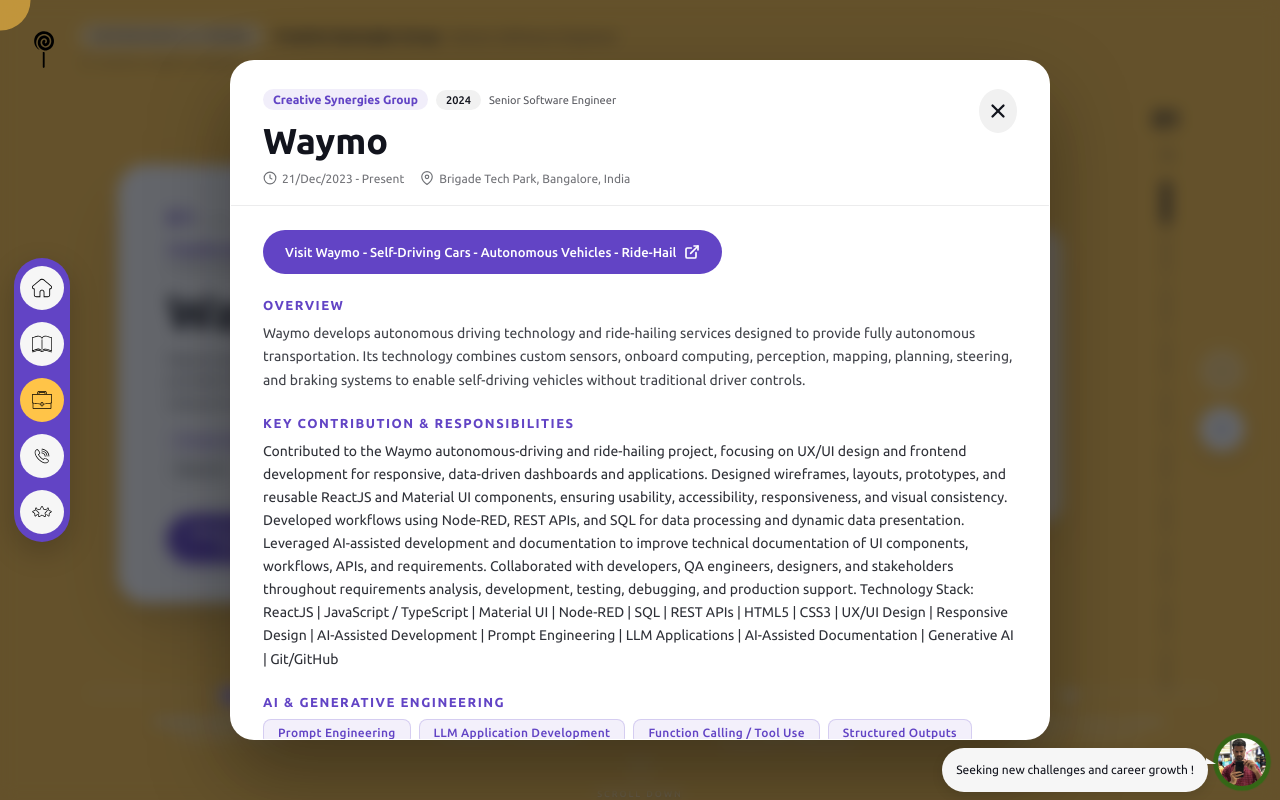
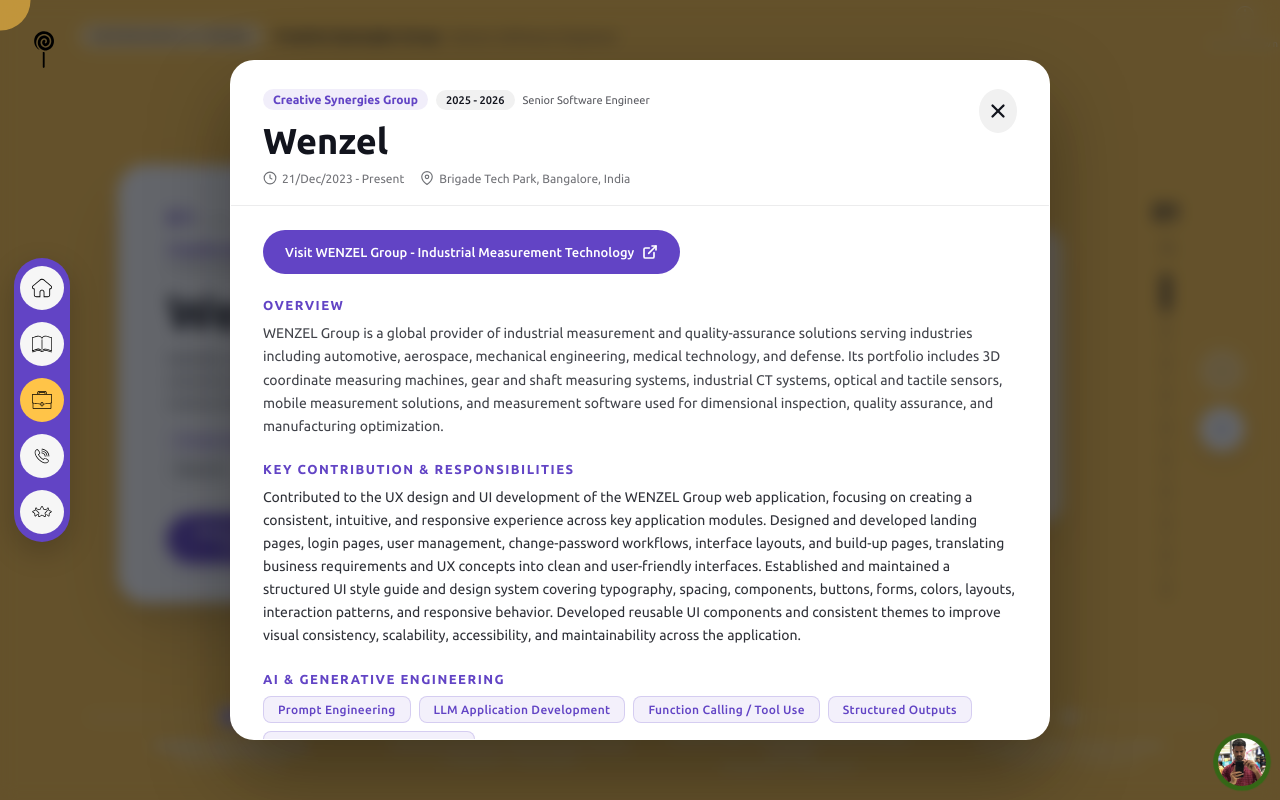
Before and after one commit to JammyJamm/Portfolio, a React (Create React App) app in the folder sourcecode/: page /experience in a window 1280 px wide. Both pictures are taken after a click on the button "Read Full Case Study". Built offline with nearby package versions, Linux system fonts and the light colour scheme.

Commit message:
#Updated changes

```diff
--- a/sourcecode/src/pages/available/style.scss
+++ b/sourcecode/src/pages/available/style.scss
@@ -11,6 +11,7 @@
   display: flex;
   align-items: center;
   justify-content: center;
+  pointer-events: auto;
 
   .imgContainer {
     width: 100%;
@@ -34,6 +35,8 @@
     font-size: 12px;
     font-weight: 400;
     white-space: nowrap;
+    opacity: 0;
+    transition: all 0.3s ease-in;
 
     a {
       width: auto;
@@ -55,7 +58,7 @@
         border-bottom: 0px solid transparent;
         border-left: 10px solid var(--btn-icon-color, #f6f6f6);
         position: absolute;
-        top: 10px;
+        top: 12px;
         right: -8px;
         transition: all 0.3s ease-in;
       }
@@ -69,6 +72,11 @@
         }
       }
     }
+  }
+  &:hover .text,
+  &:focus-within .text {
+    opacity: 1;
+    transition: all 0.3s ease-in;
   }
 }
 
--- a/sourcecode/src/pages/experience/Index.js
+++ b/sourcecode/src/pages/experience/Index.js
@@ -43,6 +43,19 @@
 
       projects: [
         {
+          Project: "Wenzel",
+          link: "WENZEL Group - Industrial Measurement Technology",
+          href: "https://www.wenzel-group.com/",
+          year: "2025 - 2026",
+
+          what_we_do:
+            "WENZEL Group is a global provider of industrial measurement and quality-assurance solutions serving industries including automotive, aerospace, mechanical engineering, medical technology, and defense. Its portfolio includes 3D coordinate measuring machines, gear and shaft measuring systems, industrial CT systems, optical and tactile sensors, mobile measurement solutions, and measurement software used for dimensional inspection, quality assurance, and manufacturing optimization.",
+
+          contribution:
+            "Contributed to the UX design and UI development of the WENZEL Group web application, focusing on creating a consistent, intuitive, and responsive experience across key application modules. Designed and developed landing pages, login pages, user management, change-password workflows, interface layouts, and build-up pages, translating business requirements and UX concepts into clean and user-friendly interfaces. Established and maintained a structured UI style guide and design system covering typography, spacing, components, buttons, forms, colors, layouts, interaction patterns, and responsive behavior. Developed reusable UI components and consistent themes to improve visual consistency, scalability, accessibility, and maintainability across the application.",
+        },
+
+        {
           Project: "Waymo",
           link: "Waymo - Self-Driving Cars - Autonomous Vehicles - Ride-Hail",
           href: "https://www.waymo.com/",
@@ -62,23 +75,10 @@
           year: "2024",
 
           what_we_do:
-            "Wiggins Lift Co. develops and manufactures high-capacity, specialized material-handling equipment and forklifts for demanding applications. Its products support marine and marina operations, agriculture, mining, construction, and military applications, including Marina Bull, Yard Bull, electric forklifts, tire manipulators, telehandlers, and multi-purpose trucks. The company focuses on customized equipment designed around lifting capacity, stability, safety, durability, maneuverability, and customer-specific requirements.",
+            "Wiggins Lift Co. develops and manufactures high-capacity, specialized material-handling equipment and forklifts for demanding applications. Its products support marine and marina operations, agriculture, mining, construction, and military applications, including Marina Bull, Yard Bull, electric forklifts, tire manipulators, telehandlers, and multi-purpose trucks.",
 
           contribution:
             "Contributed to the UX design and UI development of a web-based fleet and asset management platform for Wiggins Lift. Designed intuitive, data-driven interfaces for monitoring and managing connected vehicles and operational information. Designed dashboard experiences, organization lists, organization details, asset lists, asset details, fault history, trip history, and trip-view screens, with emphasis on information hierarchy, navigation, data visibility, usability, and efficient user workflows.",
-        },
-
-        {
-          Project: "Wenzel",
-          link: "WENZEL Group - Industrial Measurement Technology",
-          href: "https://www.wenzel-group.com/",
-          year: "2025 - 2026",
-
-          what_we_do:
-            "WENZEL Group is a global provider of industrial measurement and quality-assurance solutions serving industries including automotive, aerospace, mechanical engineering, medical technology, and defense. Its portfolio includes 3D coordinate measuring machines, gear and shaft measuring systems, industrial CT systems, optical and tactile sensors, mobile measurement solutions, and measurement software used for dimensional inspection, quality assurance, and manufacturing optimization.",
-
-          contribution:
-            "Contributed to the UX design and UI development of the WENZEL Group web application, focusing on creating a consistent, intuitive, and responsive experience across key application modules. Designed and developed landing pages, login pages, user management, change-password workflows, interface layouts, and build-up pages, translating business requirements and UX concepts into clean and user-friendly interfaces. Established and maintained a structured UI style guide and design system covering typography, spacing, components, buttons, forms, colors, layouts, interaction patterns, and responsive behavior. Developed reusable UI components and consistent themes to improve visual consistency, scalability, accessibility, and maintainability across the application.",
         },
       ],
     },
@@ -96,6 +96,19 @@
 
       projects: [
         {
+          Project: "KYSOR Warren",
+          link: "Kysor Warren",
+          href: "https://www.kysorwarren.com/en",
+          year: "2023",
+
+          what_we_do:
+            "Kysor Warren is a commercial refrigeration company that designs and manufactures refrigerated display cases, refrigeration systems, and related equipment for supermarkets, grocery stores, convenience stores, foodservice businesses, and other retailers across North America. Its solutions support the storage and merchandising of dairy, meat, frozen foods, produce, beverages, and prepared foods, with emphasis on reliability, energy efficiency, sustainability, and flexible store layouts.",
+
+          contribution:
+            "Contributed to the Kysor Warren digital application and e-commerce platform, focusing on UX design and ReactJS-based UI development. Designed intuitive, responsive, and user-friendly interfaces for refrigeration and retail-focused business workflows. Created wireframes, page layouts, navigation flows, reusable components, forms, dashboards, data-driven screens, and responsive designs with emphasis on usability, accessibility, consistency, and performance. Developed scalable UI components using ReactJS, JavaScript/TypeScript, Material UI, Bootstrap 3.6+, HTML5, and CSS3 using component-based architecture and reusable design patterns. Integrated frontend interfaces with REST APIs and backend services for dynamic product, customer, and operational data. Collaborated with UX designers, backend developers, QA engineers, product owners, and business stakeholders throughout requirements analysis, UX/UI design, development, testing, debugging, code reviews, and production support. Technical Skill Set: ReactJS | JavaScript | TypeScript | Material UI | Bootstrap 3.6+ | HTML5 | CSS3 | REST APIs | Responsive Web Design | UX/UI Design | Wireframing | Prototyping | Design Systems | Component-Based Architecture | API Integration | Cross-Browser Compatibility | Git | Jira | VS Code",
+        },
+
+        {
           Project: "Hyfra",
           link: "Hyfra",
           href: "https://www.hyfra.com/de/",
@@ -107,19 +120,6 @@
           contribution:
             "Contributed to UX design and UI development for SAP Hybris 6.4 B2B/B2C e-commerce applications, delivering responsive, intuitive, and reusable storefront experiences. Designed wireframes, page layouts, navigation flows, mockups, prototypes, and UI components. Developed and customized CMS components, content slots, product listing/detail pages, search and navigation, checkout flows, forms, account pages, email templates, responsive grid systems, and reusable frontend modules using Bootstrap 3.6+. Customized OOTB Hybris functionality, JSP/WCMS templates, automatic template merging, and reusable UI patterns. Configured and customized Product Cockpit, CMS Cockpit, SmartEdit, and Backoffice. Implemented Hybris AddOns and extensions including SmartEdit, Captcha, Customer Interests, and Wishlist functionality. Integrated SAP Hybris with SAP ERP and third-party systems using REST APIs and OCC. Collaborated with UX designers, backend developers, QA engineers, architects, and business stakeholders throughout requirements analysis, implementation, testing, debugging, code reviews, performance optimization, deployment, documentation, and production support. Technical Skill Set: SAP Hybris 6.4 | B2B/B2C E-commerce | CMS | WCMS | Product Cockpit | CMS Cockpit | SmartEdit | Backoffice | OOTB Customization | AddOns & Extensions | JSP | OCC | REST APIs",
         },
-
-        {
-          Project: "KYSOR Warren",
-          link: "Kysor Warren",
-          href: "https://www.kysorwarren.com/en",
-          year: "2023",
-
-          what_we_do:
-            "Kysor Warren is a commercial refrigeration company that designs and manufactures refrigerated display cases, refrigeration systems, and related equipment for supermarkets, grocery stores, convenience stores, foodservice businesses, and other retailers across North America. Its solutions support the storage and merchandising of dairy, meat, frozen foods, produce, beverages, and prepared foods, with emphasis on reliability, energy efficiency, sustainability, and flexible store layouts.",
-
-          contribution:
-            "Contributed to the Kysor Warren digital application and e-commerce platform, focusing on UX design and ReactJS-based UI development. Designed intuitive, responsive, and user-friendly interfaces for refrigeration and retail-focused business workflows. Created wireframes, page layouts, navigation flows, reusable components, forms, dashboards, data-driven screens, and responsive designs with emphasis on usability, accessibility, consistency, and performance. Developed scalable UI components using ReactJS, JavaScript/TypeScript, Material UI, Bootstrap 3.6+, HTML5, and CSS3 using component-based architecture and reusable design patterns. Integrated frontend interfaces with REST APIs and backend services for dynamic product, customer, and operational data. Collaborated with UX designers, backend developers, QA engineers, product owners, and business stakeholders throughout requirements analysis, UX/UI design, development, testing, debugging, code reviews, and production support. Technical Skill Set: ReactJS | JavaScript | TypeScript | Material UI | Bootstrap 3.6+ | HTML5 | CSS3 | REST APIs | Responsive Web Design | UX/UI Design | Wireframing | Prototyping | Design Systems | Component-Based Architecture | API Integration | Cross-Browser Compatibility | Git | Jira | VS Code",
-        },
       ],
     },
 
@@ -129,23 +129,23 @@
       role: "Associate Web Developer",
       location: "Ascendas Tech Park, Chennai, India",
 
+      UX: "UX/UI Design | User-Centered Design | UX Research | User Flows | Information Architecture | Wireframing | Mockups | Prototyping | Responsive Design | Design Systems | Style Guides | Usability | Accessibility | Visual & Interaction Design | Design Handoff | Stakeholder Collaboration",
+
       Development:
         "ReactJS | JavaScript | TypeScript | Material UI | Bootstrap 3.6+ | HTML5 | CSS3 | SAP Hybris 6.4 | SmartEdit | WCMS | JSP | REST APIs | Git | Azure DevOps | VS Code | Grunt | SourceTree | Git Bash",
 
-      UX: "UX/UI Design | User-Centered Design | UX Research | User Flows | Information Architecture | Wireframing | Mockups | Prototyping | Responsive Design | Design Systems | Style Guides | Usability | Accessibility | Visual & Interaction Design | Design Handoff | Stakeholder Collaboration",
-
       projects: [
         {
-          Project: "Heatcraft Refrigeration - Middle East",
+          Project: "Heatcraft - Brazil",
           link: "Heatcraft Refrigeration",
           href: "https://www.heatcraftrpd.com/",
-          year: "2019",
+          year: "2021",
 
           what_we_do:
-            "Heatcraft Refrigeration Products develops and manufactures commercial and industrial refrigeration systems used across foodservice, supermarkets, cold storage, and industrial environments. Its portfolio includes unit coolers, condensing units, condensers, refrigeration racks, packaged systems, refrigeration controls, and related components.",
+            "Heatcraft provides refrigeration and climate-control equipment for foodservice, supermarket, cold-storage, and industrial markets, including remote condensers, evaporators, condensing units, integrated systems, and other refrigeration solutions.",
 
           contribution:
-            "Contributed to UX design and UI development for B2B/B2C e-commerce solutions using SAP Hybris. Developed responsive storefront pages, CMS components, content slots, forms, navigation, email templates, and reusable UI components. Customized Product Cockpit, CMS Cockpit, SmartEdit, Backoffice, WCMS, JSP templates, and OOTB functionality. Integrated SAP ERP and third-party systems using REST APIs and OCC. Collaborated with UX designers, backend developers, QA engineers, and business stakeholders across requirements analysis, UX/UI implementation, API integration, testing, debugging, code reviews, deployment, and production support. Technical Skill Set: SAP Hybris 6.4 | B2B/B2C E-commerce | CMS | WCMS | SmartEdit | Backoffice | Product Cockpit | CMS Cockpit | JSP | OCC | ReactJS | JavaScript | TypeScript | HTML5 | CSS3 | Bootstrap 3.6+ | Material UI | REST APIs | Responsive Web Design | UX/UI Design | Git | Azure DevOps | VS Code",
+            "Contributed to UX design and UI development for Heatcraft's commercial refrigeration platforms. Designed responsive product catalogs, product detail pages, dashboards, configuration tools, search and filter experiences, forms, and support workflows. Developed reusable UI components using ReactJS, JavaScript/TypeScript, Material UI, Bootstrap, HTML5, and CSS3, focusing on usability, accessibility, consistency, responsiveness, and performance. Collaborated with UX, development, QA, and business teams across wireframing, prototyping, UI development, API integration, testing, debugging, and production support.",
         },
 
         {
@@ -162,16 +162,16 @@
         },
 
         {
-          Project: "Heatcraft - Brazil",
+          Project: "Heatcraft Refrigeration - Middle East",
           link: "Heatcraft Refrigeration",
           href: "https://www.heatcraftrpd.com/",
-          year: "2021",
+          year: "2019",
 
           what_we_do:
-            "Heatcraft provides refrigeration and climate-control equipment for foodservice, supermarket, cold-storage, and industrial markets, including remote condensers, evaporators, condensing units, integrated systems, and other refrigeration solutions.",
+            "Heatcraft Refrigeration Products develops and manufactures commercial and industrial refrigeration systems used across foodservice, supermarkets, cold storage, and industrial environments. Its portfolio includes unit coolers, condensing units, condensers, refrigeration racks, packaged systems, refrigeration controls, and related components.",
 
           contribution:
-            "Contributed to UX design and UI development for Heatcraft's commercial refrigeration platforms. Designed responsive product catalogs, product detail pages, dashboards, configuration tools, search and filter experiences, forms, and support workflows. Developed reusable UI components using ReactJS, JavaScript/TypeScript, Material UI, Bootstrap, HTML5, and CSS3, focusing on usability, accessibility, consistency, responsiveness, and performance. Collaborated with UX, development, QA, and business teams across wireframing, prototyping, UI development, API integration, testing, debugging, and production support.",
+            "Contributed to UX design and UI development for B2B/B2C e-commerce solutions using SAP Hybris. Developed responsive storefront pages, CMS components, content slots, forms, navigation, email templates, and reusable UI components. Customized Product Cockpit, CMS Cockpit, SmartEdit, Backoffice, WCMS, JSP templates, and OOTB functionality. Integrated SAP ERP and third-party systems using REST APIs and OCC. Collaborated with UX designers, backend developers, QA engineers, and business stakeholders across requirements analysis, UX/UI implementation, API integration, testing, debugging, code reviews, deployment, and production support. Technical Skill Set: SAP Hybris 6.4 | B2B/B2C E-commerce | CMS | WCMS | SmartEdit | Backoffice | Product Cockpit | CMS Cockpit | JSP | OCC | ReactJS | JavaScript | TypeScript | HTML5 | CSS3 | Bootstrap 3.6+ | Material UI | REST APIs | Responsive Web Design | UX/UI Design | Git | Azure DevOps | VS Code",
         },
       ],
     },
@@ -189,19 +189,6 @@
 
       projects: [
         {
-          Project: "Lennox India - Website",
-          link: "Lennox India",
-          href: "https://www.lennoxindia.com/",
-          year: "2017 - 2018",
-
-          what_we_do:
-            "Lennox India is a technology and engineering organization supporting Lennox's global HVAC business through product engineering, software development, digital solutions, R&D, and technology services related to heating, ventilation, air conditioning, climate control, connected HVAC systems, monitoring, automation, and data-driven technologies.",
-
-          contribution:
-            "Contributed to the end-to-end UX design and UI development of the Lennox India company website, delivering a modern, responsive, intuitive, and visually consistent experience across desktop, tablet, and mobile devices. Defined user flows, information architecture, navigation patterns, page layouts, wireframes, mockups, interactive prototypes, and reusable UI components. Established design patterns for typography, spacing, grids, forms, buttons, navigation, content sections, and responsive layouts. Collaborated with UX designers, product owners, business stakeholders, and backend developers throughout the design and development lifecycle. Conducted design reviews and usability validation and iterated designs based on stakeholder and user feedback. As a Trainee, also supported hand-drawn sketches, wireframes, layouts, mockups, templates, final UI designs, storytelling, user flows, usability testing, information architecture, content strategy, responsive designs, animations/transitions, and frontend implementation.",
-        },
-
-        {
           Project: "Lennox India - S40 | E30 Smart Thermostat",
           link: "Lennox India",
           href: "https://www.lennoxindia.com/",
@@ -212,6 +199,19 @@
 
           contribution:
             "Contributed primarily to UX design for Lennox smart HVAC and thermostat solutions, focusing on intuitive experiences for temperature control, system monitoring, scheduling, and connected-device management. Conducted UX activities including user flows, information architecture, hand-drawn sketches, wireframes, page layouts, mockups, and interactive prototypes. Focused on navigation, content hierarchy, spacing, usability, accessibility, responsive design, and simplifying complex HVAC controls. Collaborated with product stakeholders, UX/UI designers, business teams, and developers to understand requirements, translate user needs into design solutions, conduct design reviews and usability testing, and refine experiences based on feedback. Supported design handoff with layouts, interaction details, and implementation specifications.",
+        },
+
+        {
+          Project: "Lennox India - Website",
+          link: "Lennox India",
+          href: "https://www.lennoxindia.com/",
+          year: "2017 - 2018",
+
+          what_we_do:
+            "Lennox India is a technology and engineering organization supporting Lennox's global HVAC business through product engineering, software development, digital solutions, R&D, and technology services related to heating, ventilation, air conditioning, climate control, connected HVAC systems, monitoring, automation, and data-driven technologies.",
+
+          contribution:
+            "Contributed to the end-to-end UX design and UI development of the Lennox India company website, delivering a modern, responsive, intuitive, and visually consistent experience across desktop, tablet, and mobile devices. Defined user flows, information architecture, navigation patterns, page layouts, wireframes, mockups, interactive prototypes, and reusable UI components. Established design patterns for typography, spacing, grids, forms, buttons, navigation, content sections, and responsive layouts. Collaborated with UX designers, product owners, business stakeholders, and backend developers throughout the design and development lifecycle. Conducted design reviews and usability validation and iterated designs based on stakeholder and user feedback. Supported hand-drawn sketches, wireframes, layouts, mockups, templates, final UI designs, storytelling, user flows, usability testing, information architecture, content strategy, responsive designs, animations/transitions, and frontend implementation.",
         },
       ],
     },
--- a/sourcecode/src/pages/experience/ProjectEpic.js
+++ b/sourcecode/src/pages/experience/ProjectEpic.js
@@ -21,7 +21,7 @@
     offset,
     index,
     viewportWidth,
-    isReducedMotion
+    isReducedMotion,
   );
 
   const formattedIndex = String(index + 1).padStart(2, "0");
@@ -63,28 +63,33 @@
         <div className="epic-header">
           <div className="epic-num-group">
             <span className="epic-number">{formattedIndex}</span>
-            <span className="epic-total">/ {String(total).padStart(2, "0")}</span>
+            <span className="epic-total">
+              / {String(total).padStart(2, "0")}
+            </span>
           </div>
 
           <div className="epic-badges-group">
             {project.year && (
               <span className="epic-badge year-badge">{project.year}</span>
             )}
-            <span className="epic-badge side-badge">
+            {/* <span className="epic-badge side-badge">
               {isLeft ? "Left Deck" : "Right Deck"}
-            </span>
+            </span> */}
           </div>
         </div>
 
         {/* Company & Role Meta */}
         <div className="epic-company-bar">
           <span className="epic-org-name">{project.organization}</span>
-          {project.role && <span className="epic-role-name"> &bull; {project.role}</span>}
+          {project.role && (
+            <span className="epic-role-name"> &bull; {project.role}</span>
+          )}
         </div>
 
         {project.duration && (
           <span className="epic-duration-meta">
-            {project.duration} {project.location ? `&bull; ${project.location}` : ""}
+            {project.duration}{" "}
+            {project.location ? `&bull; ${project.location}` : ""}
           </span>
         )}
 
@@ -171,7 +176,9 @@
             </>
           ) : (
             <div className="epic-depth-hint">
-              <span>{isInteractive ? "Click to bring forward" : "In depth"}</span>
+              <span>
+                {isInteractive ? "Click to bring forward" : "In depth"}
+              </span>
             </div>
           )}
         </div>
--- a/sourcecode/src/pages/experience/style.scss
+++ b/sourcecode/src/pages/experience/style.scss
@@ -506,6 +506,7 @@
     .progress-pip {
       width: 6px;
       height: 24px;
+      min-height: 24px;
       border-radius: 10px;
       background: rgba(18, 20, 29, 0.2);
       transition: all 0.3s ease;
@@ -641,7 +642,7 @@
         background-color: #ffffff;
         border-radius: 50px;
         position: absolute;
-        top: -15px;
+        top: -18px;
         transition:
           transform 0.3s ease,
           background-color 0.3s ease,
@@ -706,7 +707,9 @@
     align-items: center;
     flex-direction: column;
     margin-top: 6px;
-
+    position: fixed;
+    right: 0px;
+    top: 0px;
     .wheel {
       width: 18px;
       height: 28px;
@@ -732,8 +735,8 @@
       margin-top: 5px;
       color: #ffffff;
       font-size: 9px;
-      font-family: font-medium, sans-serif;
-      text-transform: uppercase;
+      // font-family: font-, sans-serif;
+      text-transform: Capitalize;
       letter-spacing: 2px;
       text-shadow: 0 1px 3px rgba(0, 0, 0, 0.2);
     }
```
Also changed, not shown: sourcecode/src/pages/experience/ExperienceHeader.js (+4 -8 lines).
